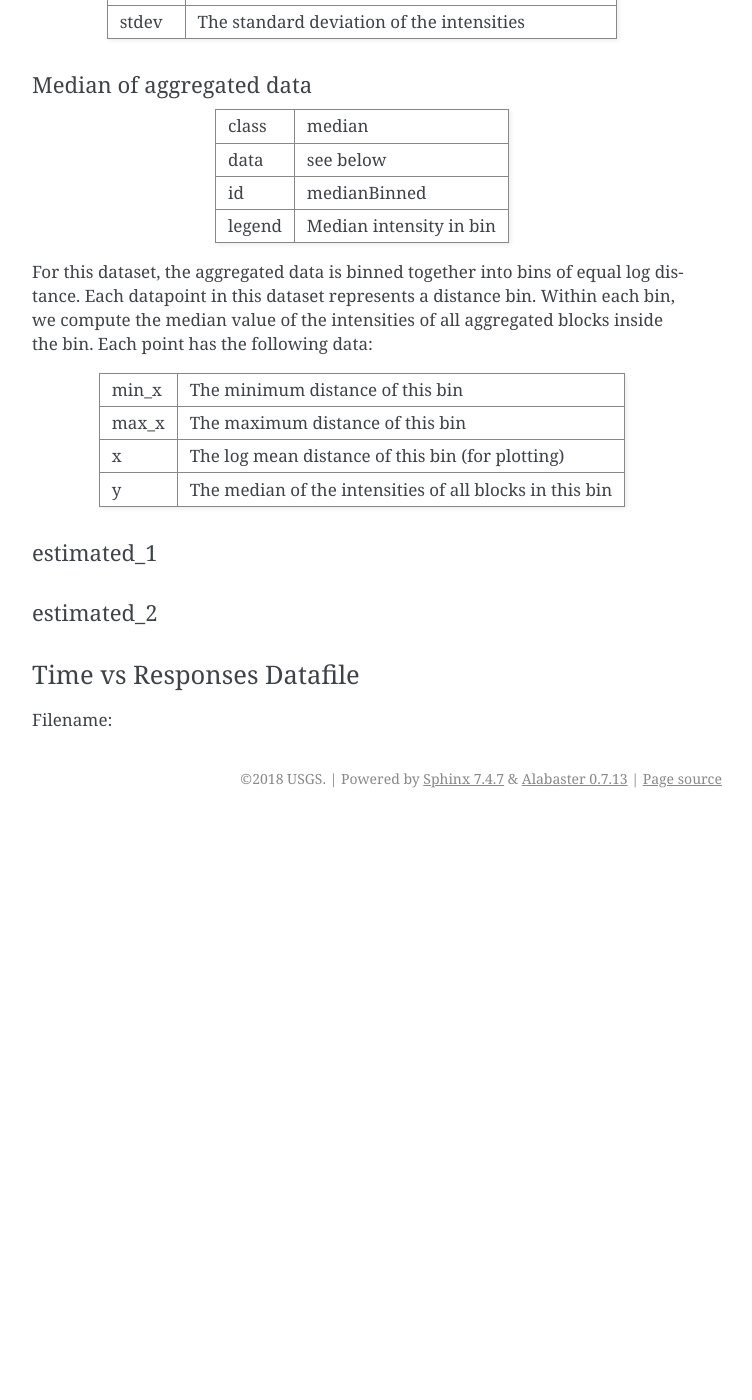
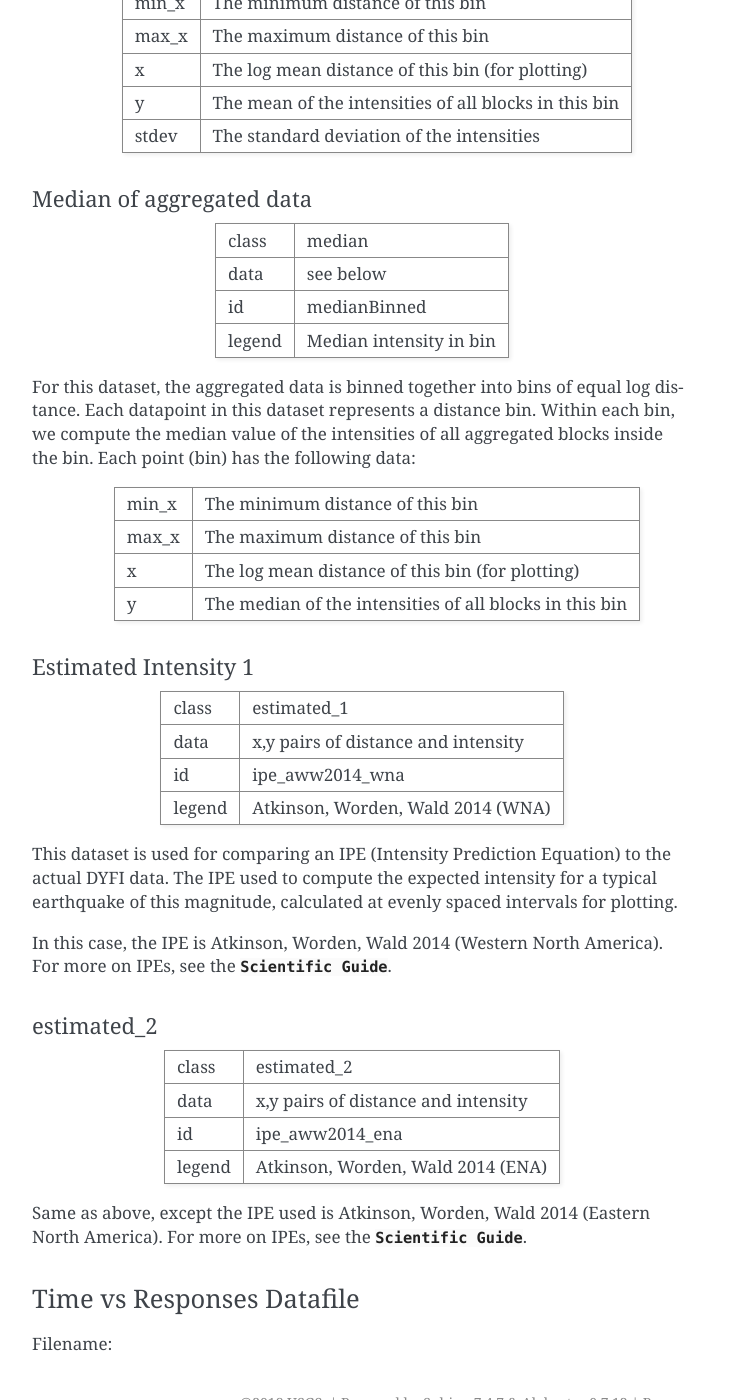
Before and after one commit to vinceq-usgs/dyfi4, a Sphinx documentation site: the page built from docs/product-guide.rst, in a window 1280 px wide and 1400 px high, scrolled down 3763 px. Shown: the whole window, without its empty margins (388-1140 px from the left). Built offline with Sphinx 7.4.7, drawn with Linux system fonts in a browser that asks for light colours; before the commit the page ends 4581 px from its top, so only the background shows below that; some of the changed text lies outside the part shown.

Commit message:
Finish app and product-guide documentation

```diff
--- a/docs/index.rst
+++ b/docs/index.rst
@@ -10,7 +10,8 @@
 
 Manual: https://vinceq-usgs.github.io/dyfi4/
 
-Contents:
+Contents
+--------
 
 .. toctree::
    :maxdepth: 2
--- a/docs/product-guide.rst
+++ b/docs/product-guide.rst
@@ -78,9 +78,9 @@
 KML
 ...
 
-Filename:
+Filename: dyfi_combined.kmz
 
-KML (Keyhole Markup Language) is a file format used to display geographic data in an Earth browser such as Google Earth. For more information see https://developers.google.com/kml/.
+KML (Keyhole Markup Language) is a file format used to display geographic data in an Earth browser such as Google Earth. The *.kmz* extension means that the data has been zipped (compressed). For more information see https://developers.google.com/kml/.
 
 This KML dataset contains three layers:
 
@@ -98,14 +98,16 @@
 Graph Products
 ==============
 
+Note that a static image is no longer provided by DYFI. The USGS Event Pages are expected to take this data and render it on a browser via the :obj:`D3` visualization package.
+
+Instead, the graph data is packaged in a JSON file. Each dataset is stored in a **dataset** array (see details of each file below), along with the title and x and y axis labels for plotting.
+
 Distance vs Intensity Datafile
 ..............................
 
 Filename: dyfi_plot_atten.json
 
 This file is a summary of the DYFI data in a format suitable for plotting in a graph that compares intensity with distance. The **x** axis in each dataset is **epicentral distance**. The **y** axis is intensity. Data that is deemed suspect of filtered out is not included in these datasets.
-
-Note that a static image is no longer provided by DYFI. The USGS Event Pages are expected to take this data and render it on a browser via the :obj:D3 graphical package.
 
 The datasets included in this file are:
 
@@ -132,15 +134,15 @@
 legend   Mean intensity in bin
 ======   ===============================
 
-For this dataset, the aggregated data is binned together into bins of equal log distance. Each datapoint in this dataset represents a distance bin.  Within each bin, we compute the mean value and standard deviation of the intensities of all aggregated blocks inside the bin. Each point has the following data:
+For this dataset, the aggregated data is binned together into bins of equal log distance. Each datapoint in this dataset represents a distance bin.  Within each bin, we compute the mean value and standard deviation of the intensities of all aggregated blocks inside the bin. Each point (bin) has the following data:
 
-=======  =======================================================
-min_x    The minimum distance of this bin
-max_x    The maximum distance of this bin
-x        The log mean distance of this bin (for plotting)
-y        The mean of the intensities of all blocks in this bin
-stdev    The standard deviation of the intensities
-=======  =======================================================
+    =======  =======================================================
+    min_x    The minimum distance of this bin
+    max_x    The maximum distance of this bin
+    x        The log mean distance of this bin (for plotting)
+    y        The mean of the intensities of all blocks in this bin
+    stdev    The standard deviation of the intensities
+    =======  =======================================================
 
 Median of aggregated data
 ++++++++++++++++++++++++++++
@@ -152,25 +154,40 @@
 legend   Median intensity in bin
 =======  ===============================
 
-For this dataset, the aggregated data is binned together into bins of equal log distance. Each datapoint in this dataset represents a distance bin.  Within each bin, we compute the median value of the intensities of all aggregated blocks inside the bin. Each point has the following data:
+For this dataset, the aggregated data is binned together into bins of equal log distance. Each datapoint in this dataset represents a distance bin.  Within each bin, we compute the median value of the intensities of all aggregated blocks inside the bin. Each point (bin) has the following data:
 
-=======  =======================================================
-min_x    The minimum distance of this bin
-max_x    The maximum distance of this bin
-x        The log mean distance of this bin (for plotting)
-y        The median of the intensities of all blocks in this bin
-=======  =======================================================
+    =======  =======================================================
+    min_x    The minimum distance of this bin
+    max_x    The maximum distance of this bin
+    x        The log mean distance of this bin (for plotting)
+    y        The median of the intensities of all blocks in this bin
+    =======  =======================================================
 
 
-estimated_1
-+++++++++++
+Estimated Intensity 1
++++++++++++++++++++++
+=======  ===================================================
+class    estimated_1
+data     x,y pairs of distance and intensity
+id       ipe_aww2014_wna
+legend   Atkinson, Worden, Wald 2014 (WNA)
+=======  ===================================================
+
+This dataset is used for comparing an IPE (Intensity Prediction Equation) to the actual DYFI data. The IPE used to compute the expected intensity for a typical earthquake of this magnitude, calculated at evenly spaced intervals for plotting.
+
+In this case, the IPE is Atkinson, Worden, Wald 2014 (Western North America). For more on IPEs, see the :obj:`Scientific Guide`.
+
 
 estimated_2
 +++++++++++
+=======  ===================================================
+class    estimated_2
+data     x,y pairs of distance and intensity
+id       ipe_aww2014_ena
+legend   Atkinson, Worden, Wald 2014 (ENA)
+=======  ===================================================
 
-
-
-
+Same as above, except the IPE used is Atkinson, Worden, Wald 2014 (Eastern North America). For more on IPEs, see the :obj:`Scientific Guide`.
 
 Time vs Responses Datafile
 ..........................
```
Also changed, not shown: docs/tests.rst (+7 -10 lines), 4 other files.
